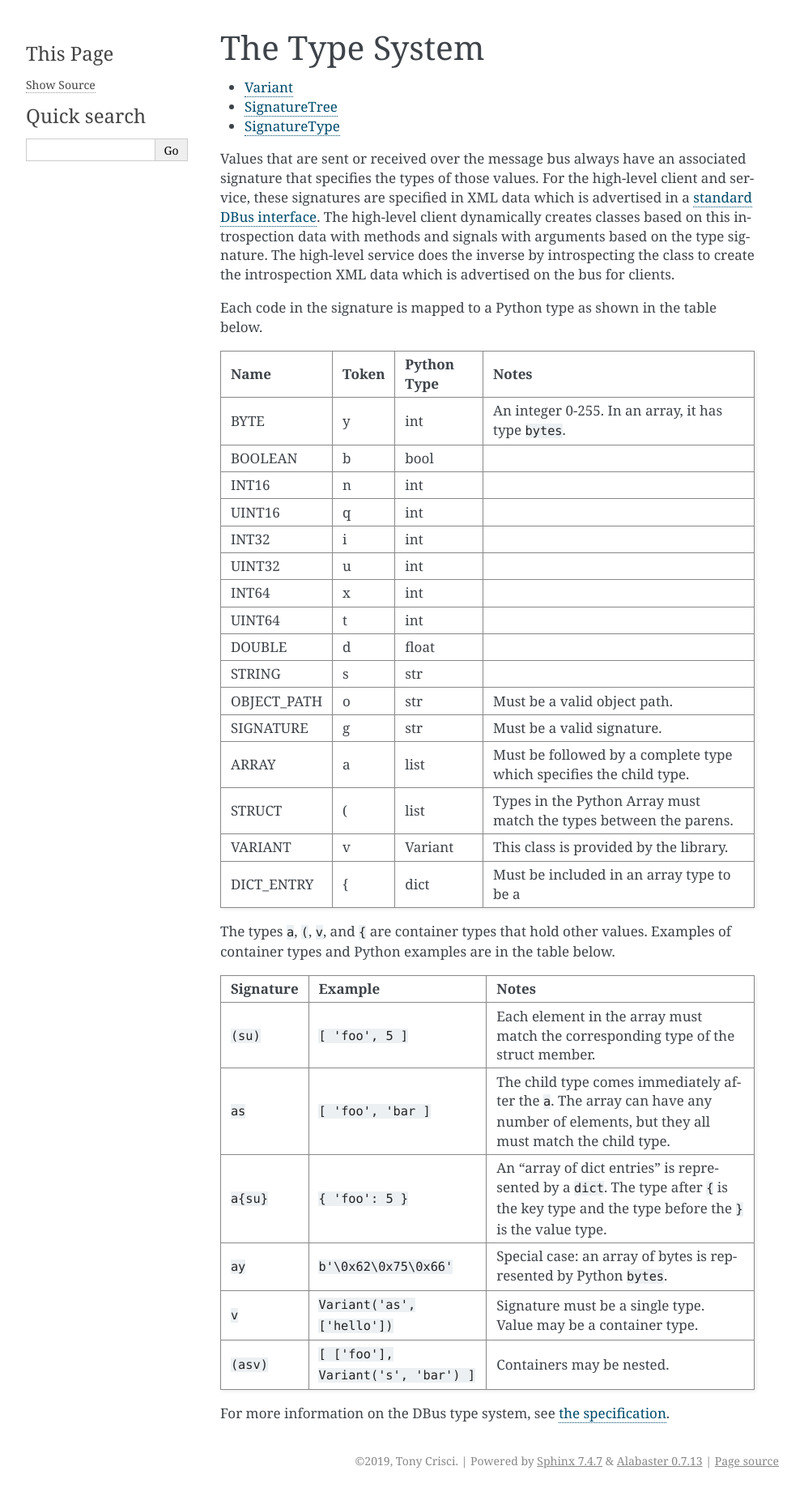
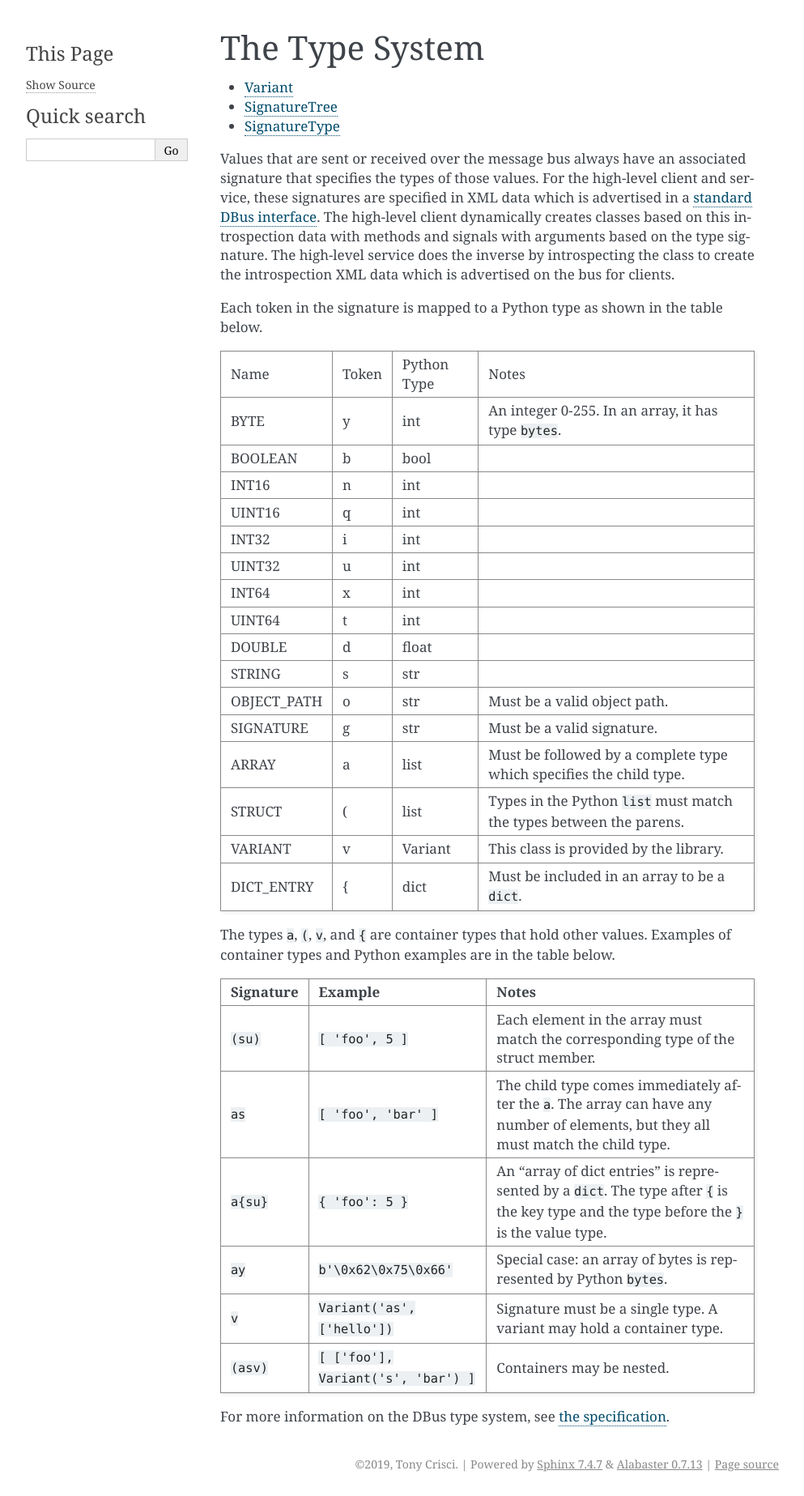
Before and after one commit to altdesktop/python-dbus-next, a Sphinx documentation site: the page built from docs/type-system/index.rst, in a window 1280 px wide. Shown: the whole page at 81% size, without its empty margins (148-1141 px from the left). Built offline with Sphinx 7.4.7, drawn with Linux system fonts in a browser that asks for light colours.

```diff
--- a/docs/high-level-service/index.rst
+++ b/docs/high-level-service/index.rst
@@ -24,7 +24,7 @@ After the service interface is defined, call :func:`MessageBus.export() <dbus_ne
 
 :example:
 
-.. code-block:: python
+.. code-block:: python3
 
     from dbus_next.aio import MessageBus
     from dbus_next.service import (ServiceInterface,
--- a/docs/type-system/index.rst
+++ b/docs/type-system/index.rst
@@ -19,83 +19,83 @@ type signature. The high-level service does the inverse by introspecting
 the class to create the introspection XML data which is advertised on
 the bus for clients.
 
-Each code in the signature is mapped to a Python type as shown in the
-table below.
+Each token in the signature is mapped to a Python type as shown in the table
+below.
 
-+-------------+-------+---------+------------------------------------------------+
-| Name        | Token | Python  | Notes                                          |
-|             |       | Type    |                                                |
-+=============+=======+=========+================================================+
-| BYTE        | y     | int     | An integer 0-255. In an array, it has type     |
-|             |       |         | ``bytes``.                                     |
-+-------------+-------+---------+------------------------------------------------+
-| BOOLEAN     | b     | bool    |                                                |
-+-------------+-------+---------+------------------------------------------------+
-| INT16       | n     | int     |                                                |
-+-------------+-------+---------+------------------------------------------------+
-| UINT16      | q     | int     |                                                |
-+-------------+-------+---------+------------------------------------------------+
-| INT32       | i     | int     |                                                |
-+-------------+-------+---------+------------------------------------------------+
-| UINT32      | u     | int     |                                                |
-+-------------+-------+---------+------------------------------------------------+
-| INT64       | x     | int     |                                                |
-+-------------+-------+---------+------------------------------------------------+
-| UINT64      | t     | int     |                                                |
-+-------------+-------+---------+------------------------------------------------+
-| DOUBLE      | d     | float   |                                                |
-+-------------+-------+---------+------------------------------------------------+
-| STRING      | s     | str     |                                                |
-+-------------+-------+---------+------------------------------------------------+
-| OBJECT_PATH | o     | str     | Must be a valid object path.                   |
-+-------------+-------+---------+------------------------------------------------+
-| SIGNATURE   | g     | str     | Must be a valid signature.                     |
-+-------------+-------+---------+------------------------------------------------+
-| ARRAY       | a     | list    | Must be followed by a complete type which      |
-|             |       |         | specifies the child type.                      |
-+-------------+-------+---------+------------------------------------------------+
-| STRUCT      | (     | list    | Types in the Python Array must match the types |
-|             |       |         | between the parens.                            |
-+-------------+-------+---------+------------------------------------------------+
-| VARIANT     | v     | Variant | This class is provided by the library.         |
-|             |       |         |                                                |
-+-------------+-------+---------+------------------------------------------------+
-| DICT_ENTRY  | {     | dict    | Must be included in an array type to be a      |
-+-------------+-------+---------+------------------------------------------------+
++-------------+-------+---------+---------------------------------------------------+
+| Name        | Token | Python  | Notes                                             |
+|             |       | Type    |                                                   |
++-------------+-------+---------+---------------------------------------------------+
+| BYTE        | y     | int     | An integer 0-255. In an array, it has type        |
+|             |       |         | ``bytes``.                                        |
++-------------+-------+---------+---------------------------------------------------+
+| BOOLEAN     | b     | bool    |                                                   |
++-------------+-------+---------+---------------------------------------------------+
+| INT16       | n     | int     |                                                   |
++-------------+-------+---------+---------------------------------------------------+
+| UINT16      | q     | int     |                                                   |
++-------------+-------+---------+---------------------------------------------------+
+| INT32       | i     | int     |                                                   |
++-------------+-------+---------+---------------------------------------------------+
+| UINT32      | u     | int     |                                                   |
++-------------+-------+---------+---------------------------------------------------+
+| INT64       | x     | int     |                                                   |
++-------------+-------+---------+---------------------------------------------------+
+| UINT64      | t     | int     |                                                   |
++-------------+-------+---------+---------------------------------------------------+
+| DOUBLE      | d     | float   |                                                   |
++-------------+-------+---------+---------------------------------------------------+
+| STRING      | s     | str     |                                                   |
++-------------+-------+---------+---------------------------------------------------+
+| OBJECT_PATH | o     | str     | Must be a valid object path.                      |
++-------------+-------+---------+---------------------------------------------------+
+| SIGNATURE   | g     | str     | Must be a valid signature.                        |
++-------------+-------+---------+---------------------------------------------------+
+| ARRAY       | a     | list    | Must be followed by a complete type which         |
+|             |       |         | specifies the child type.                         |
++-------------+-------+---------+---------------------------------------------------+
+| STRUCT      | (     | list    | Types in the Python ``list`` must match the types |
+|             |       |         | between the parens.                               |
++-------------+-------+---------+---------------------------------------------------+
+| VARIANT     | v     | Variant | This class is provided by the library.            |
+|             |       |         |                                                   |
++-------------+-------+---------+---------------------------------------------------+
+| DICT_ENTRY  | {     | dict    | Must be included in an array to be a ``dict``.    |
++-------------+-------+---------+---------------------------------------------------+
 
 The types ``a``, ``(``, ``v``, and ``{`` are container types that hold
 other values. Examples of container types and Python examples are in the
 table below.
 
-+-----------+--------------------------------------+----------------------------------------------------+
-| Signature | Example                              | Notes                                              |
-+===========+======================================+====================================================+
-| ``(su)``  | ``[ 'foo', 5 ]``                     | Each element in the array must match the           |
-|           |                                      | corresponding type of the struct member.           |
-+-----------+--------------------------------------+----------------------------------------------------+
-| ``as``    | ``[ 'foo', 'bar ]``                  | The child type comes immediately after the ``a``.  |
-|           |                                      | The array can have any number of elements, but     |
-|           |                                      | they all must match the child type.                |
-+-----------+--------------------------------------+----------------------------------------------------+
-| ``a{su}`` | ``{ 'foo': 5 }``                     | An “array of dict entries” is represented by a     |
-|           |                                      | ``dict``. The type after ``{`` is the key type and |
-|           |                                      | the type before the ``}`` is the value type.       |
-+-----------+--------------------------------------+----------------------------------------------------+
-| ``ay``    | ``b'\0x62\0x75\0x66'``               | Special case: an array of bytes is represented by  |
-|           |                                      | Python ``bytes``.                                  |
-|           |                                      |                                                    |
-|           |                                      |                                                    |
-|           |                                      |                                                    |
-|           |                                      |                                                    |
-+-----------+--------------------------------------+----------------------------------------------------+
-| ``v``     | ``Variant('as', ['hello'])``         | Signature must be a single type. Value may be a    |
-|           |                                      | container type.                                    |
-|           |                                      |                                                    |
-|           |                                      |                                                    |
-|           |                                      |                                                    |
-+-----------+--------------------------------------+----------------------------------------------------+
-| ``(asv)`` | ``[ ['foo'], Variant('s', 'bar') ]`` | Containers may be nested.                          |
-+-----------+--------------------------------------+----------------------------------------------------+
++-----------+--------------------------------------+-------------------------------------------------------+
+| Signature | Example                              | Notes                                                 |
++===========+======================================+=======================================================+
+| ``(su)``  | ``[ 'foo', 5 ]``                     | Each element in the array must match the              |
+|           |                                      | corresponding type of the struct member.              |
++-----------+--------------------------------------+-------------------------------------------------------+
+| ``as``    | ``[ 'foo', 'bar' ]``                 | The child type comes immediately after the ``a``.     |
+|           |                                      | The array can have any number of elements, but        |
+|           |                                      | they all must match the child type.                   |
++-----------+--------------------------------------+-------------------------------------------------------+
+| ``a{su}`` | ``{ 'foo': 5 }``                     | An "array of dict entries" is represented by a        |
+|           |                                      | ``dict``. The type after ``{`` is the key type and    |
+|           |                                      | the type before the ``}`` is the value type.          |
++-----------+--------------------------------------+-------------------------------------------------------+
+| ``ay``    | ``b'\0x62\0x75\0x66'``               | Special case: an array of bytes is represented by     |
+|           |                                      | Python ``bytes``.                                     |
+|           |                                      |                                                       |
+|           |                                      |                                                       |
+|           |                                      |                                                       |
+|           |                                      |                                                       |
++-----------+--------------------------------------+-------------------------------------------------------+
+| ``v``     | ``Variant('as', ['hello'])``         | Signature must be a single type. A variant may hold a |
+|           |                                      | container type.                                       |
+|           |                                      |                                                       |
+|           |                                      |                                                       |
+|           |                                      |                                                       |
++-----------+--------------------------------------+-------------------------------------------------------+
+| ``(asv)`` | ``[ ['foo'], Variant('s', 'bar') ]`` | Containers may be nested.                             |
++-----------+--------------------------------------+-------------------------------------------------------+
 
 For more information on the DBus type system, see `the
 specification <https://dbus.freedesktop.org/doc/dbus-specification.html#type-system>`__.
```
Also changed, not shown: README.md (+18 -15 lines).
